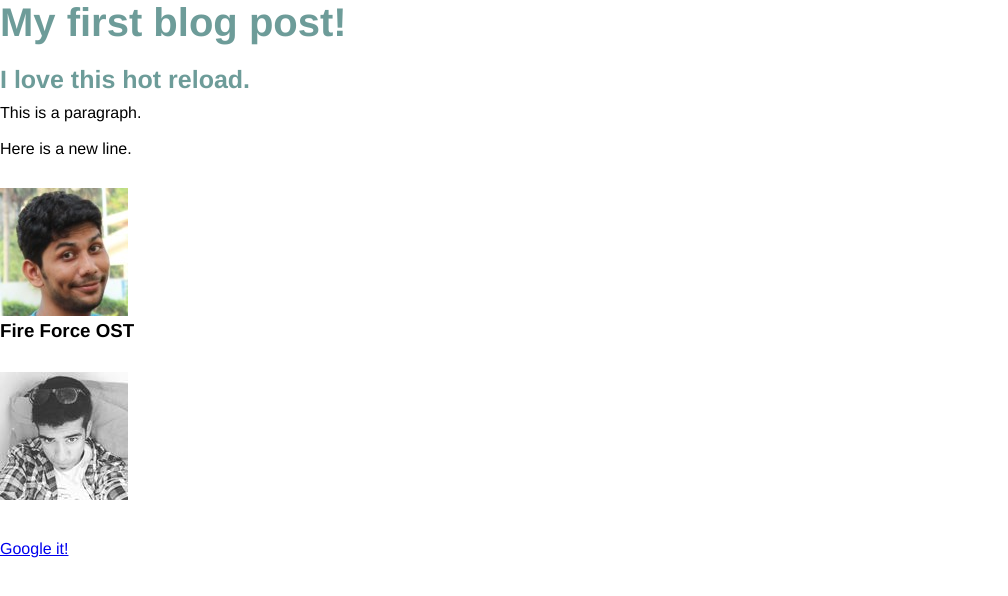
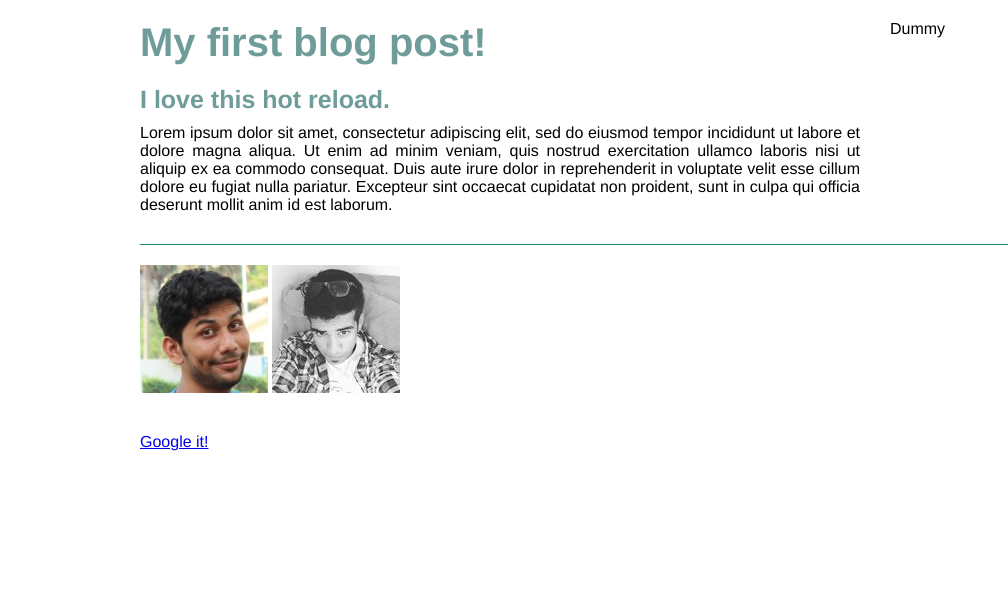
Before and after one commit to SiddharthParatkar/BlogPost, a plain HTML site: page index.html in a window 1280 px wide. Shown: the whole page, without its empty margins (0-1008 px from the left). Drawn offline with Linux system fonts and the light colour scheme.

Commit message:
Style changes to page

```diff
--- a/index.html
+++ b/index.html
@@ -1,19 +1,31 @@
 <!DOCTYPE html>
 <html>
-    <head>
-        <title>My first blog post!</title>
-        <link rel="stylesheet" type="text/css" href="style.css">
-    </head>
-    <body>
+  <head>
+    <title>My first blog post!</title>
+    <link rel="stylesheet" type="text/css" href="style.css" />
+  </head>
+  <body>
+    <div class="container">
+      <div class="blog-post">
         <h1>My first blog post!</h1>
         <h2>I love this hot reload.</h2>
         <p>
-            This is a paragraph.<br><br>
-            Here is a new line.
+          Lorem ipsum dolor sit amet, consectetur adipiscing elit, sed do
+          eiusmod tempor incididunt ut labore et dolore magna aliqua. Ut enim ad
+          minim veniam, quis nostrud exercitation ullamco laboris nisi ut
+          aliquip ex ea commodo consequat. Duis aute irure dolor in
+          reprehenderit in voluptate velit esse cillum dolore eu fugiat nulla
+          pariatur. Excepteur sint occaecat cupidatat non proident, sunt in
+          culpa qui officia deserunt mollit anim id est laborum.
         </p>
-        <img src="author.jpg" alt="This is author 1">
-        <h3>Fire Force OST</h3>
-        <img src="author2.jpg" alt="This is author 2"><br><br><br>
+      </div>
+      <div class="other-post">Dummy</div>
+      <div class="clearfix"></div>
+      <div class="author-post">
+        <img src="author.jpg" alt="This is author 1" />
+        <img src="author2.jpg" alt="This is author 2" /><br /><br /><br />
         <a href="author.jpg" target="_blank">Google it!</a>
-    </body>
+      </div>
+    </div>
+  </body>
 </html>
--- a/style.css
+++ b/style.css
@@ -2,6 +2,12 @@
     margin: 0;
     padding: 0;
     box-sizing: border-box;
+}
+
+.clearfix:after {
+    content: "";
+    display: table;
+    clear: both;
 }
 
 body{
@@ -33,3 +39,24 @@ p{
 a {
     margin-top: 40px;
 }
+
+.container {
+    width: 1000px;
+    margin: 20px auto 0 auto;
+}
+
+.blog-post {
+    width: 75%;
+    float: left;
+    padding-right: 30px;
+}
+
+.author-post{
+    border-top: 1px solid #258573;
+    padding-top: 20px;
+}
+
+.other-post{
+    width: 25%;
+    float: left;
+}
```
